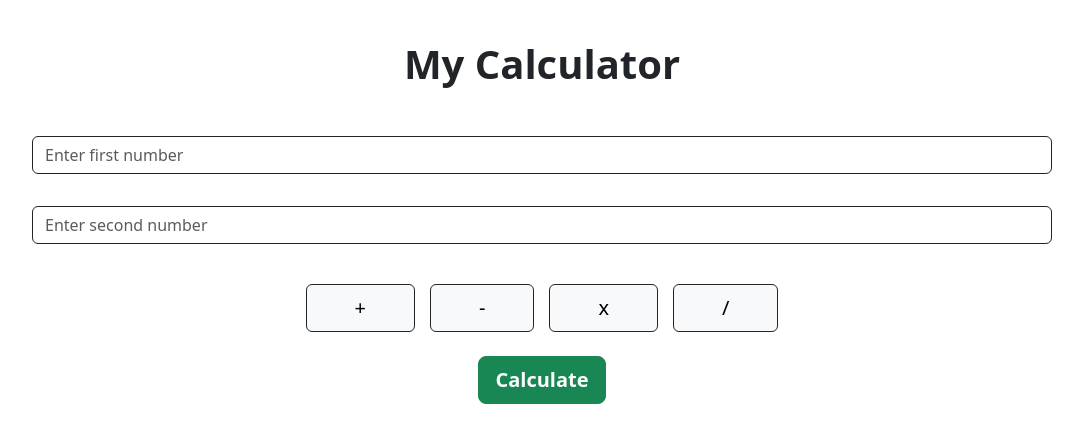
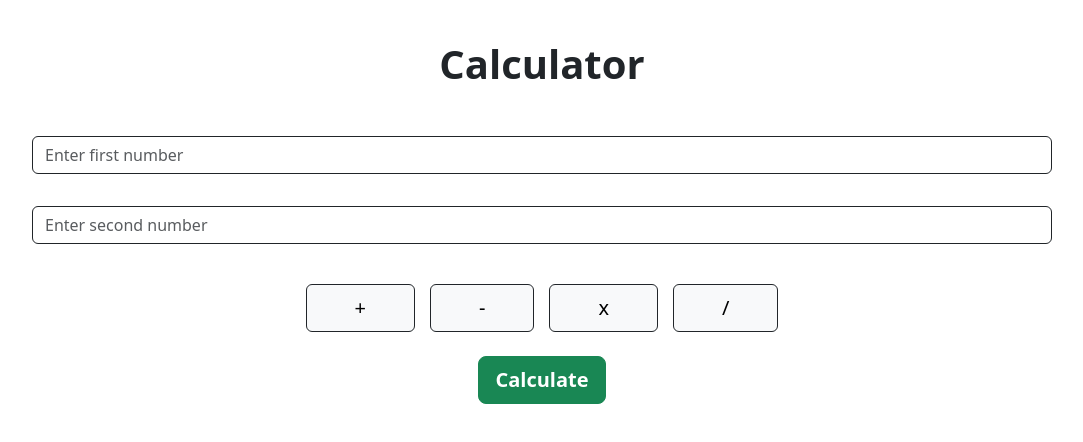
Before and after one commit to Parv7112/Calculator, a React (Create React App) app: page / in a window 1280 px wide. Shown: the top 442 px of the page, without its empty margins (98-1181 px from the left). Built offline with nearby package versions, Linux system fonts and the light colour scheme.

Commit message:
some changes

```diff
--- a/src/CalculatorForm.js
+++ b/src/CalculatorForm.js
@@ -41,7 +41,7 @@ function CalculatorForm({ num1, num2, operator, onNum1Change, onNum2Change, onOp
     <div className="container">
       <div className="row">
         <div className="col-12 text-center mt-3">
-          <h1 className="fw-bold mt-4">My Calculator</h1>
+          <h1 className="fw-bold mt-4">Calculator</h1>
           <div className={`mb-3 px-5 mt-5 ${validationErrors.num1 ? 'has-error' : ''}`}>
             <input
               className={`form-control border ${validationErrors.num1 ? 'border-danger' : 'border-dark'}`}
```
